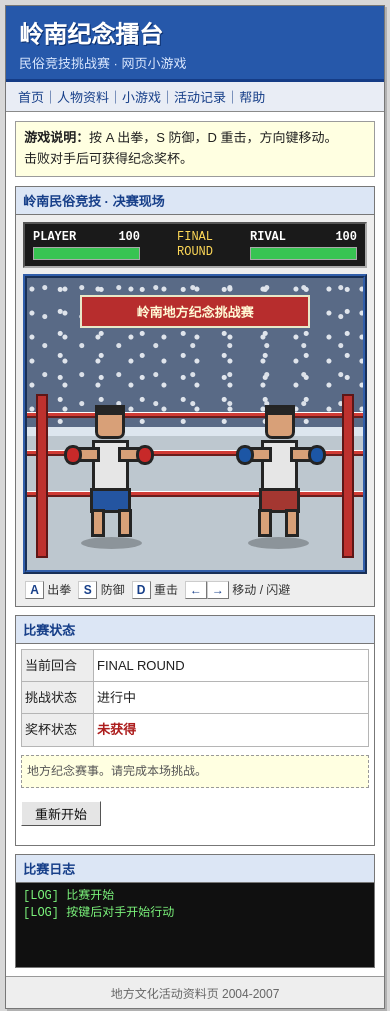
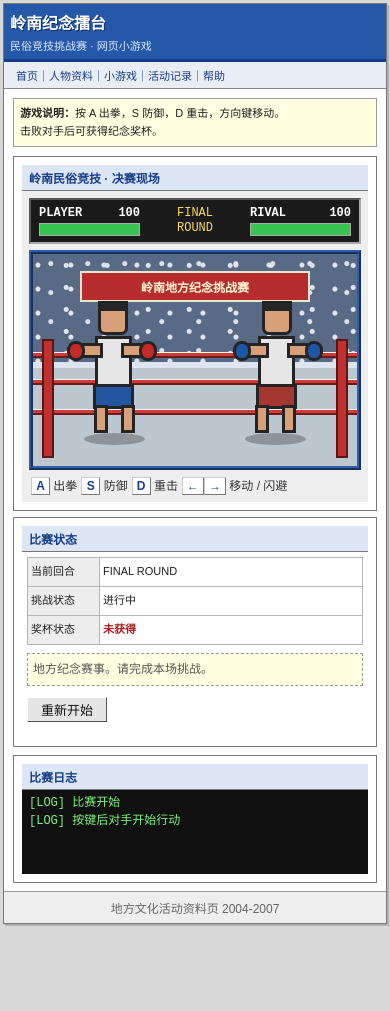
Before and after one commit to Emith233/her-signal, a plain HTML site: page assets/lingnan-boxing-game.html in a window 390 px wide. After the commit the page ends 927 px from the top, so only its background shows below. Drawn offline with Linux system fonts and the light colour scheme.

Commit message:
📱 节点8线索2(岭南擂台)手机/平板适配

```diff
--- a/assets/lingnan-boxing-game.html
+++ b/assets/lingnan-boxing-game.html
@@ -415,9 +415,26 @@
     }
     @media (max-width: 720px) {
       body { padding: 5px; }
-      .content { grid-template-columns: 1fr; }
-      .ring { height: 300px; }
+      .site-head { padding: 10px; }
+      .site-title { font-size: 18px; }
+      .content { grid-template-columns: 1fr; gap: 6px; }
+      .ring { height: 280px; }
       .status { padding: 5px; }
+      .controls { flex-wrap: wrap; gap: 4px; }
+      .controls button { font-size: 12px; padding: 5px 10px; min-height: 36px; }
+    }
+    @media (max-width: 480px) {
+      body { padding: 3px; font-size: 12px; }
+      .site-head { padding: 6px; }
+      .site-title { font-size: 16px; }
+      .subtitle { font-size: 11px; }
+      .nav { font-size: 11px; overflow-x: auto; white-space: nowrap; }
+      .notice { font-size: 11px; padding: 6px; }
+      .ring { height: 220px; }
+      .status { font-size: 11px; }
+      .fighter-indicator { font-size: 11px; }
+      .controls button { font-size: 11px; padding: 4px 8px; min-height: 36px; min-width: 44px; }
+      .box { padding: 8px; }
     }
   </style>
 </head>
```
